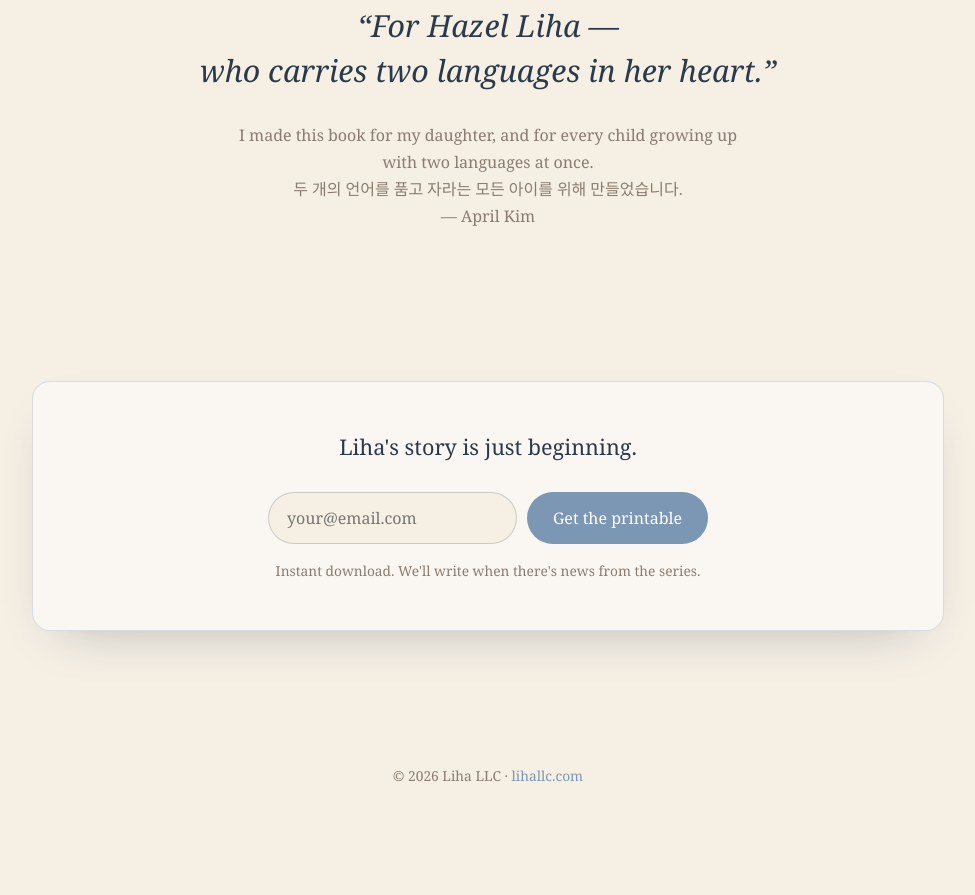
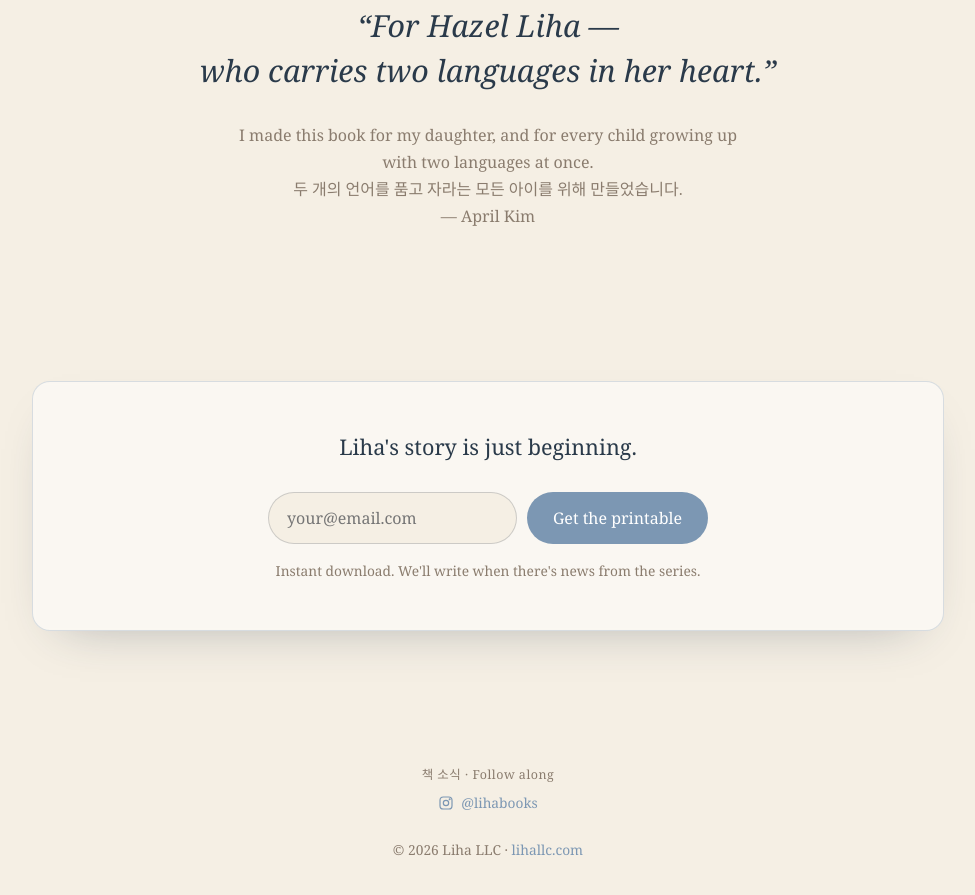
Before and after one commit to aprkim/liha-books-site, a plain HTML site: page index.html in a window 1280 px wide. Shown: the part 3950-4845 px from the top of the page, without its empty margins (152-1127 px from the left). Before the commit the page ends 4797 px from the top, so only its background shows below. Drawn offline with Linux system fonts and the light colour scheme.

Commit message:
Add an Instagram link to the footer
Co-Authored-By: Claude Opus 5.5 <noreply@anthropic.com>

```diff
--- a/index.html
+++ b/index.html
@@ -258,6 +258,11 @@
   footer{padding:44px 0 60px;text-align:center;color:var(--taupe);font-family:var(--en);font-size:.86rem}
   footer a{color:var(--denim);text-decoration:none}
   footer a:hover{text-decoration:underline}
+  .follow{margin-bottom:22px}
+  .follow-label{font-size:.78rem;letter-spacing:.04em;margin-bottom:6px}
+  .follow-label .ko{font-family:var(--ko)}
+  footer a.ig{display:inline-flex;align-items:center;gap:7px}
+  .ig svg{width:16px;height:16px;display:block}
 
   /* reveal */
   .reveal{opacity:0;transform:translateY(18px);transition:opacity .7s ease,transform .7s ease}
@@ -415,6 +420,11 @@
 
 <footer>
   <div class="wrap">
+    <div class="follow">
+      <p class="follow-label"><span class="ko">책 소식</span> · Follow along</p>
+      <a class="ig" href="https://www.instagram.com/lihabooks/" target="_blank" rel="noopener" aria-label="Instagram @lihabooks">
+        <svg viewBox="0 0 24 24" fill="none" stroke="currentColor" stroke-width="1.8" stroke-linecap="round" stroke-linejoin="round" aria-hidden="true"><rect x="3" y="3" width="18" height="18" rx="5"/><circle cx="12" cy="12" r="4"/><circle cx="17.5" cy="6.5" r=".6" fill="currentColor"/></svg>@lihabooks</a>
+    </div>
     <div>© 2026 Liha LLC · <a href="https://lihallc.com" target="_blank" rel="noopener">lihallc.com</a></div>
   </div>
 </footer>
```
